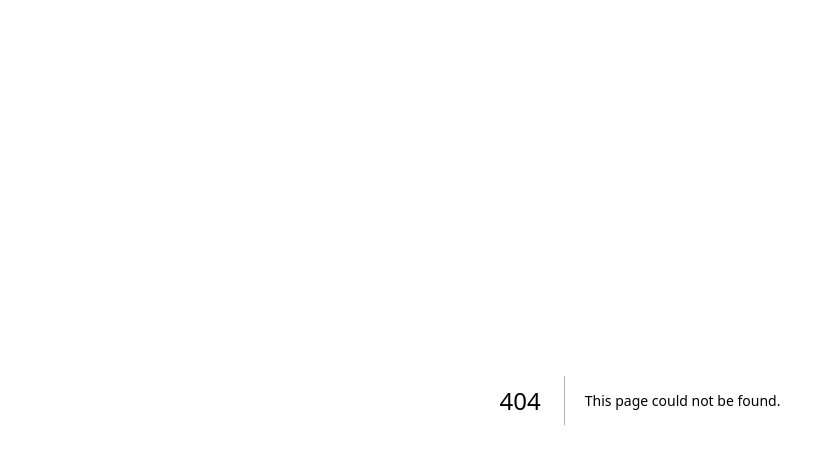
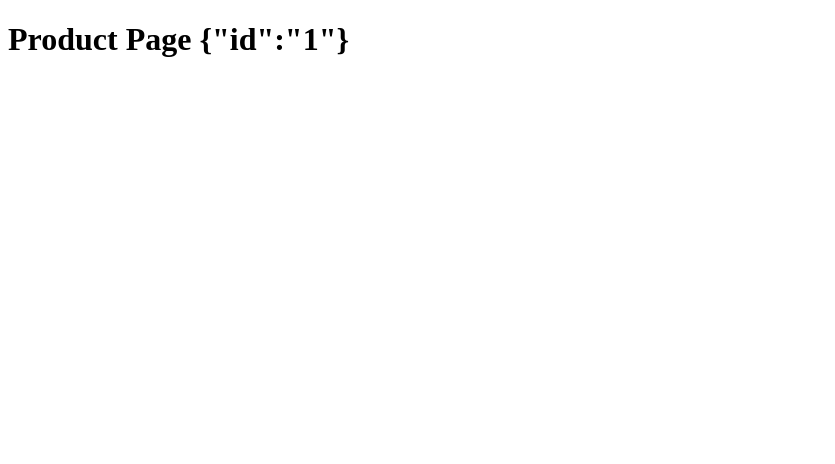
Before and after one commit to leandrorangel94/ignite-shop, a Next.js app: page /product/1 in a window 1280 px wide. Before the commit this address had no page. Shown: the top 464 px of the page, without its empty margins (0-835 px from the left). Built offline with nearby package versions, Linux system fonts and the light colour scheme.

Commit message:
Fundamentos do Next.js - Criando rotas da aplicação

```diff
--- /dev/null
+++ b/src/pages/product/[id].tsx
@@ -0,0 +1,9 @@
+import { useRouter } from "next/router";
+export default function Product() {
+  const { query } = useRouter();
+  return (
+    <>
+      <h1>Product Page {JSON.stringify(query)}</h1>
+    </>
+  );
+}
--- /dev/null
+++ b/src/pages/success.tsx
@@ -0,0 +1,3 @@
+export default function Success() {
+  return <h1>Success Page</h1>;
+}
```
Also changed, not shown: 1 other file (tests, documents, lock files or other folders).
